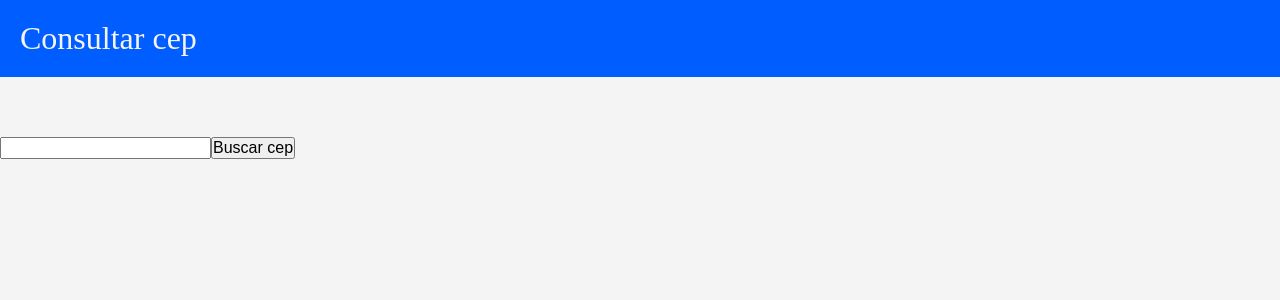
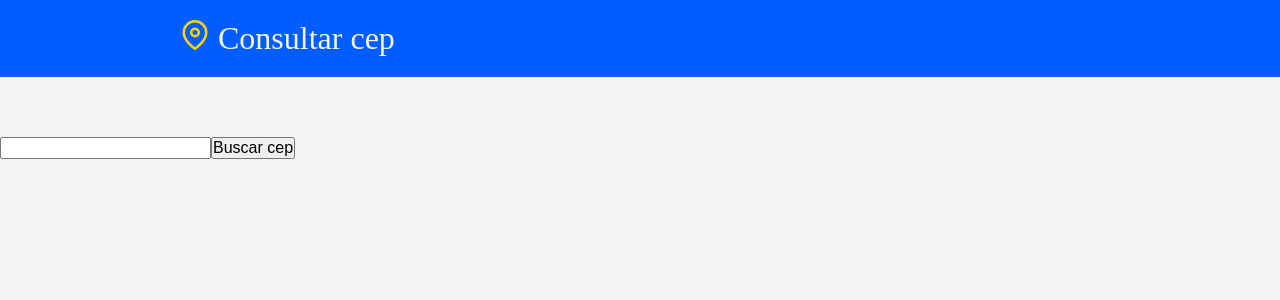
Before and after one commit to marcuspereiradev/consultar-cep, a React (Create React App) app: page / in a window 1280 px wide. Shown: the top 300 px of the page. Built offline with nearby package versions, Linux system fonts and the light colour scheme.

Commit message:
Changing structure to receive a icon

```diff
--- a/src/components/Header/index.tsx
+++ b/src/components/Header/index.tsx
@@ -1,4 +1,6 @@
 import React from 'react';
+
+import { FiMapPin } from 'react-icons/fi';
 
 import { Container } from './styles';
 
@@ -6,7 +8,10 @@ const Header: React.FC = () => {
   return (
     <>
       <Container>
-        <h1>Consultar cep</h1>
+        <header>
+          <FiMapPin size={30} />
+          <h1>Consultar cep</h1>
+        </header>
       </Container>
     </>
   );
--- a/src/components/Header/styles.ts
+++ b/src/components/Header/styles.ts
@@ -5,4 +5,18 @@ export const Container = styled.div`
   color: #f4f4f4;
   margin-bottom: 60px;
   padding: 20px;
+  display: flex;
+  justify-content: center;
+
+  header {
+    display: flex;
+    max-width: 960px;
+    padding: 0 20px;
+    width: 100%;
+
+    svg {
+      color: #ffd400;
+      margin-right: 8px;
+    }
+  }
 `;
```
